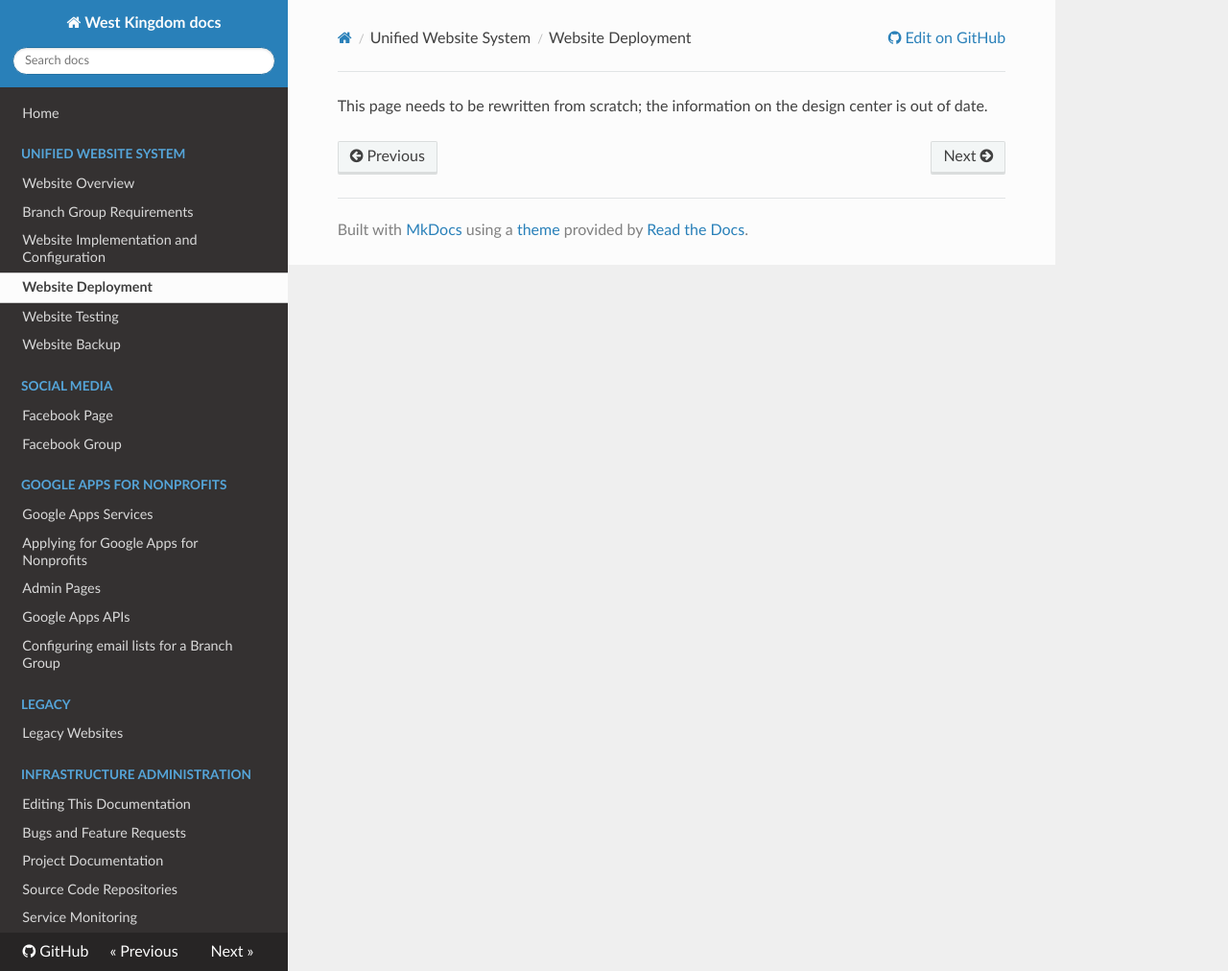
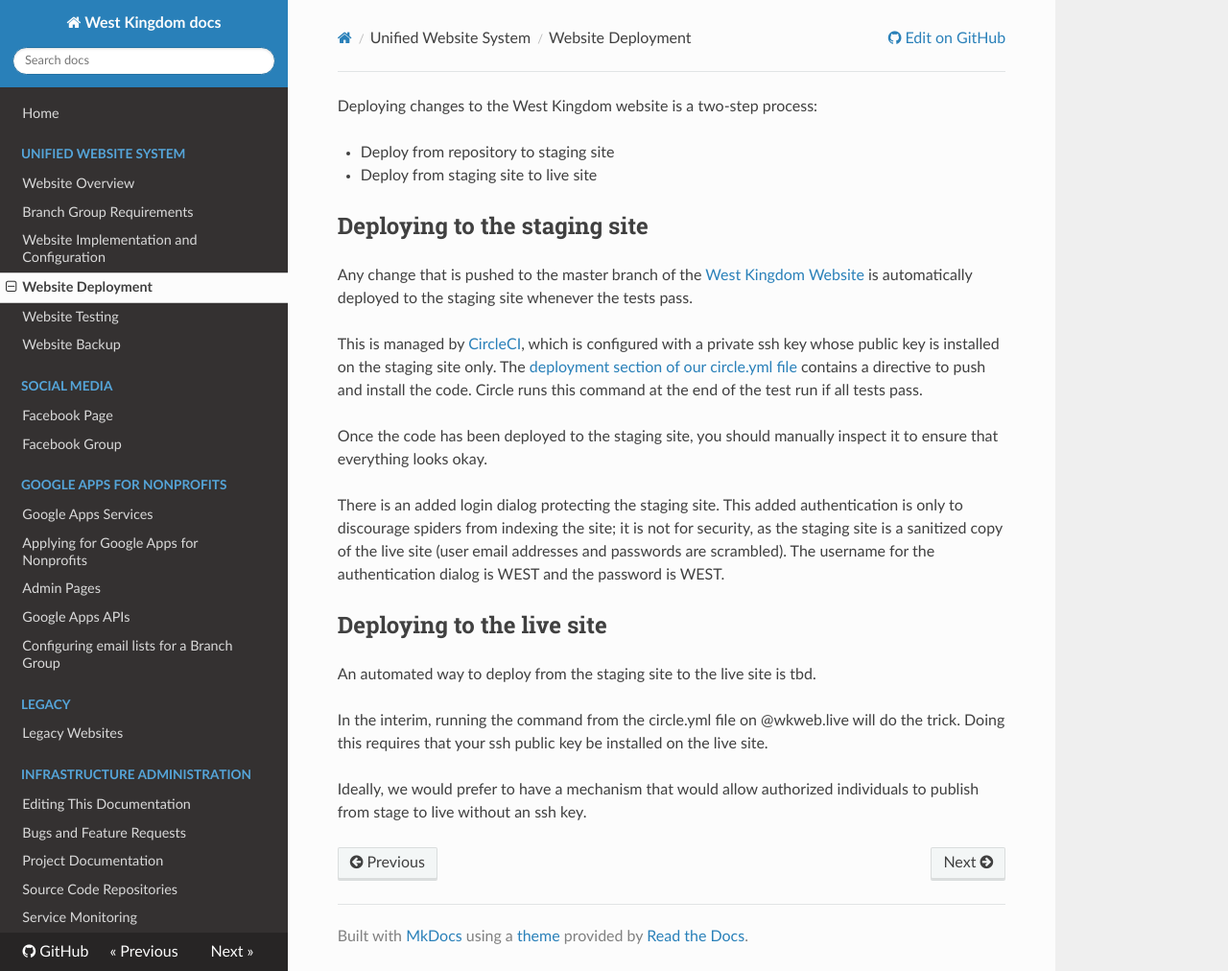
Before and after one commit to westkingdom/westkingdom, an MkDocs documentation site: the page built from docs/website-deployment.md, in a window 1280 px wide and 1012 px high. Shown: the whole window at 96% size. Built offline with MkDocs 1.6.1, drawn with Linux system fonts in a browser that asks for light colours; nearby versions of some CDN libraries; old or Windows-style settings are respelled for this version of MkDocs.

Commit message:
Fill in a little bit of the website development and deployment documentation.

```diff
--- a/docs/website-deployment.md
+++ b/docs/website-deployment.md
@@ -1 +1,22 @@
-This page needs to be rewritten from scratch; the information on the design center is out of date.
+Deploying changes to the West Kingdom website is a two-step process:
+
+- Deploy from repository to staging site
+- Deploy from staging site to live site
+
+## Deploying to the staging site
+
+Any change that is pushed to the master branch of the [West Kingdom Website](https://github.com/westkingdom/website) is automatically deployed to the staging site whenever the tests pass.
+
+This is managed by [CircleCI](https://circleci.com/gh/westkingdom/website), which is configured with a private ssh key whose public key is installed on the staging site only.  The [deployment section of our circle.yml file](https://github.com/westkingdom/website/blob/master/circle.yml#L29) contains a directive to push and install the code. Circle runs this command at the end of the test run if all tests pass.
+
+Once the code has been deployed to the staging site, you should manually inspect it to ensure that everything looks okay.
+
+There is an added login dialog protecting the staging site.  This added authentication is only to discourage spiders from indexing the site; it is not for security, as the staging site is a sanitized copy of the live site (user email addresses and passwords are scrambled).  The username for the authentication dialog is WEST and the password is WEST.
+
+## Deploying to the live site
+
+An automated way to deploy from the staging site to the live site is tbd.
+
+In the interim, running the command from the circle.yml file on @wkweb.live will do the trick.  Doing this requires that your ssh public key be installed on the live site.
+
+Ideally, we would prefer to have a mechanism that would allow authorized individuals to publish from stage to live without an ssh key.
```
Also changed, not shown: docs/website-development.md (added, +3 -0 lines), docs/website-overview.md (+6 -0 lines), docs/website-testing.md (+3 -1 lines).
